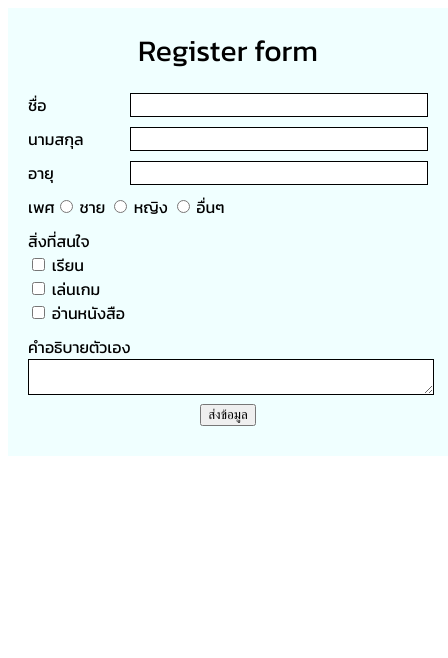
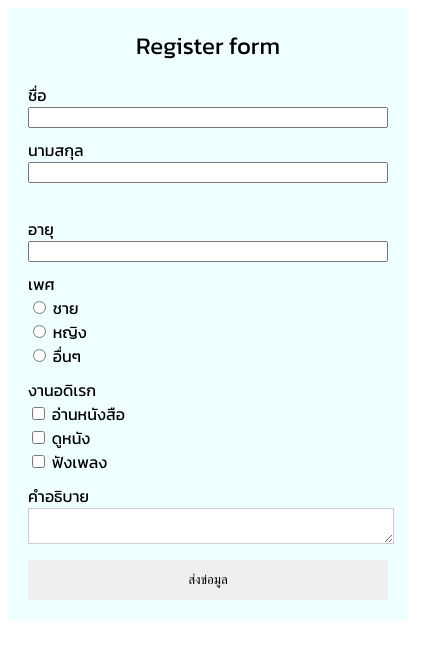
Before and after one commit to puripatklomklorm/241-2567-820, a plain HTML site: page index1.html in a window 390 px wide. Shown: the whole page, 448 px wide, since content can reach past the window. Drawn offline with Linux system fonts and the light colour scheme.

Commit message:
241-2568-820

```diff
--- a/index1.html
+++ b/index1.html
@@ -4,97 +4,72 @@
     <meta charset="UTF-8">
     <meta name="viewport" content="width=device-width, initial-scale=1.0">
     <title>Document</title>
-     <style>
-
-        @font-face {
-            font-family: 'Kanit';
-            src: url(./Kanit/Kanit-Regular.ttf);
-        }
-        body {
-            font-family: 'Kanit';
-        }
-        .container {
-            width: 400px;
-            margin-left: auto;
-            margin-right: auto;
-            background-color: azure;
-            padding: 20px;
-        }
-        .header {
-            font-size: 30px;
-            text-align: center;
-            margin-bottom:20px;
-        }
-        .header-form {
-            width: 140px;
-        }
-        .flex {
-            display: flex;
-        }
-        .form-input {
-            margin-bottom: 10px;
-        }
-        input.form,textarea {
-            border: 1px solid black;
-            width: 100%;
-        }
-        .center {
-            text-align: center;
-        }
-        .button {
-            border: 0;
-            width: 100%;
-            height: 40px;
-        }
-
-     </style>
+    <link rel="stylesheet" href="style.css">
 </head>
 <body>
+    <!-- form-->
+
     <div class="container">
+        <div id="register">
             <div class="header">
                 Register form
+            </div>
         </div>
         <div class="flex form-input">
             <div class="header-form">ชื่อ</div>
             <input class="form" type="text">
         </div>
+
         <div class="flex form-input">
             <div class="header-form">นามสกุล</div>
-    <input class="form" type="text">
+            <input class="form" type="text"> <br>
         </div>
+
         <div class="flex form-input">
             <div class="header-form">อายุ</div>
             <input class="form" type="number" min="0" max="100">
         </div>
+
         <div class="flex gender form-input">
-    <div class="gender form">เพศ</div>
+            <div class="header-form">เพศ</div>
+            <div class="flex">
                 <div>
                     <input name="gender" type="radio"> ชาย
+                </div>
+                <div>
                     <input name="gender" type="radio"> หญิง
+                </div>
+
+                <div>
                     <input name="gender" type="radio"> อื่นๆ
                 </div>
             </div>
+        </div>
+
         <div class="form-input">
-        สิ่งที่สนใจ
-        <div>
-            <input name="interest" type="checkbox"> เรียน
-        </div>
-        <div>
-            <input name="hobby" type="checkbox"> เล่นเกม
-        </div>
+            งานอดิเรก
             <div>
                 <input name="hobby" type="checkbox"> อ่านหนังสือ
             </div>
+            <div>
+                <input name="hobby" type="checkbox"> ดูหนัง
             </div>
+            <div>
+                <input name="hobby" type="checkbox"> ฟังเพลง
+            </div>
+        </div>
+
         <div class="form-input">
-        คำอธิบายตัวเอง
-        <div>
+            คำอธิบาย
             <textarea></textarea>
         </div>
+
         <div class="center">
-        <button>ส่งข้อมูล</button>
+            <button class="buttom">ส่งข่อมูล</button>
         </div>
     </div>
+
+
+
 </body>
-
 </html>
--- /dev/null
+++ b/style.css
@@ -0,0 +1,69 @@
+
+@font-face {
+    font-family: 'Kanit';
+    src: url(./Kanit/Kanit-Regular.ttf);
+}
+
+body {
+    font-family: 'Kanit';
+}
+
+.container {
+    width: 400px;
+    max-width: 640px;
+    margin-left: auto;
+    margin-right: auto;
+    background-color: azure;
+    padding: 20px;
+    box-sizing: border-box;
+}
+
+.header {
+    font-size: 30px;
+    text-align: center;
+    margin-bottom: 20px;
+}
+
+.header-form {
+    width: 100px;
+}
+
+.flex {
+    display: flex;
+}
+
+.form-input {
+    margin-bottom: 10px;
+}
+
+.input.form, textarea {
+    border: 1px solid #ccc;
+    width: 100%;
+}
+
+.center {
+    text-align: center;
+}
+
+.buttom {
+    border: 0;
+    width: 100%;
+    height: 40px;
+}
+
+.buttom:hover {
+    background-color: yellow;
+}
+
+@media screen and (max-width: 768px) {
+    .flex {
+        flex-direction: column;
+    }
+    .header {
+        font-size: 24px;
+    }
+    .buttom {
+        width: 100%;
+    }
+
+}
```
Also changed, not shown: css.html (added, +33 -0 lines), css2.html (added, +67 -0 lines), css3.html (added, +65 -0 lines). Lines whose indentation alone changed are shown as unchanged.
